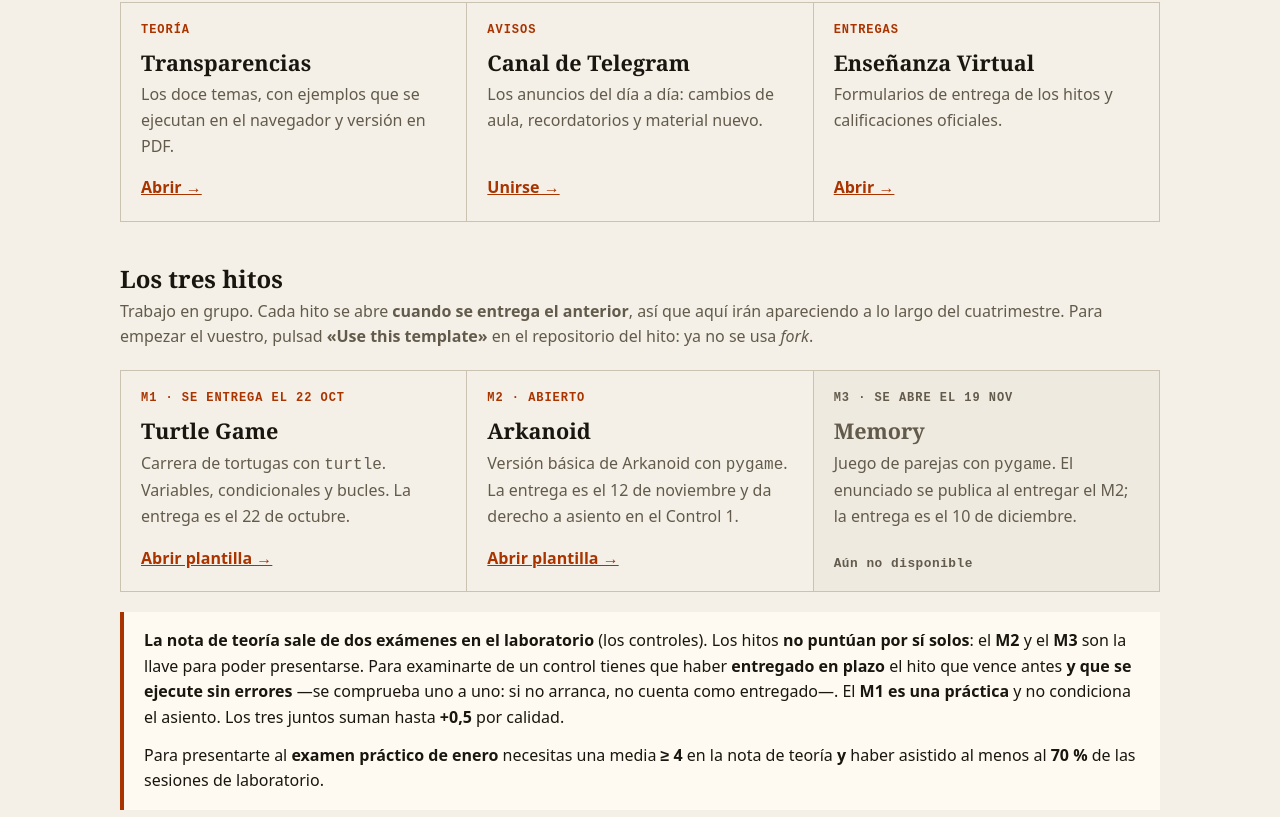
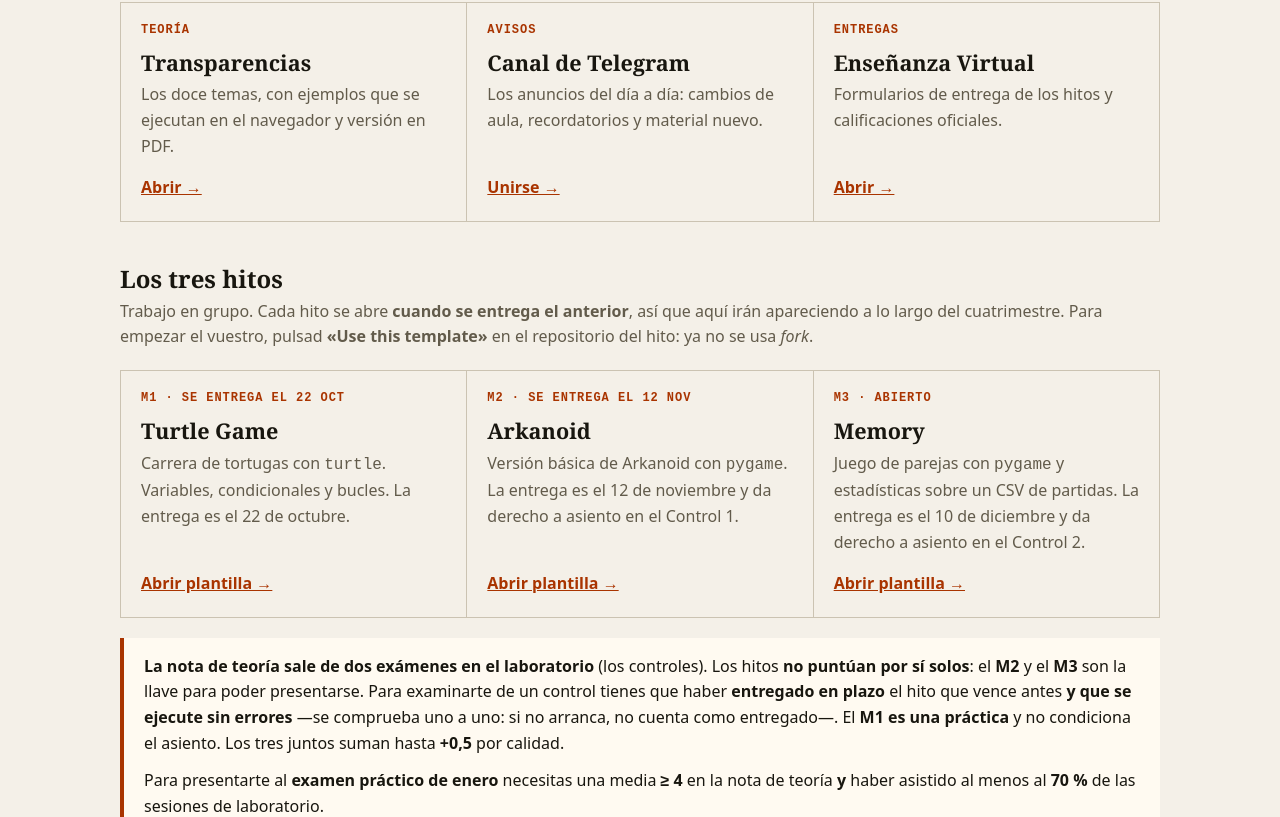
Before and after one commit to Fundamentos-de-Programacion-IS/fundamentos-de-programacion-is.github.io, a plain HTML site: page index.html in a window 1280 px wide. Shown: the part 430-1247 px from the top of the page. Drawn offline with Linux system fonts and the light colour scheme.

Commit message:
Portada: M3 abierto con enlace a la plantilla

```diff
--- a/index.html
+++ b/index.html
@@ -92,16 +92,16 @@
         <a class="card-link" href="https://github.com/Fundamentos-de-Programacion-IS/2627-M1-Turtle">Abrir plantilla →</a>
       </article>
       <article class="card">
-        <span class="card-num">M2 · abierto</span>
+        <span class="card-num">M2 · se entrega el 12 nov</span>
         <h3 class="card-title">Arkanoid</h3>
         <p class="card-desc">Versión básica de Arkanoid con <code>pygame</code>. La entrega es el 12 de noviembre y da derecho a asiento en el Control 1.</p>
         <a class="card-link" href="https://github.com/Fundamentos-de-Programacion-IS/2627-M2-Arkanoid">Abrir plantilla →</a>
       </article>
-      <article class="card card-cerrada">
-        <span class="card-num">M3 · se abre el 19 nov</span>
+      <article class="card">
+        <span class="card-num">M3 · abierto</span>
         <h3 class="card-title">Memory</h3>
-        <p class="card-desc">Juego de parejas con <code>pygame</code>. El enunciado se publica al entregar el M2; la entrega es el 10 de diciembre.</p>
-        <span class="card-nota">Aún no disponible</span>
+        <p class="card-desc">Juego de parejas con <code>pygame</code> y estadísticas sobre un CSV de partidas. La entrega es el 10 de diciembre y da derecho a asiento en el Control 2.</p>
+        <a class="card-link" href="https://github.com/Fundamentos-de-Programacion-IS/2627-M3-Memory">Abrir plantilla →</a>
       </article>
     </div>
 
```
